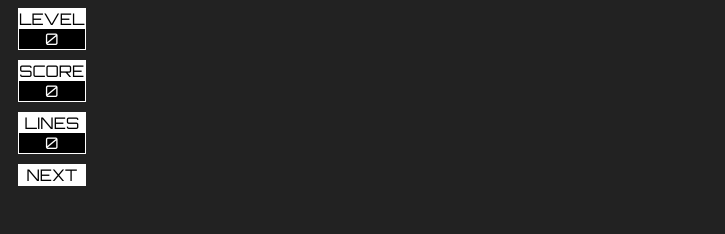
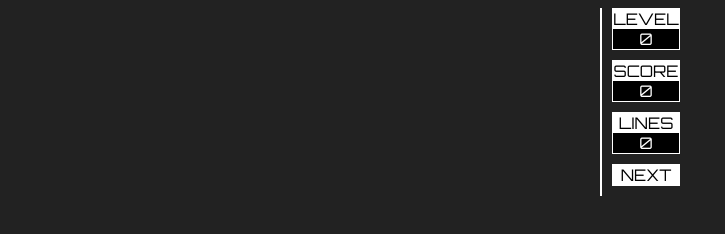
Before and after one commit to lpatalas/FBlocks, a website: page public/index.html in a window 1280 px wide. Shown: the whole page, without its empty margins (0-725 px from the left). Drawn offline with Linux system fonts and the light colour scheme.

Commit message:
Add border to game area and center page

```diff
--- a/public/index.html
+++ b/public/index.html
@@ -8,12 +8,18 @@
     body {
       background: #222;
       color: #FFF;
+      display: flex;
       font-family: 'Orbitron', sans-serif;
+      justify-content: center;
     }
 
     .mainContainer {
       display: flex;
       flex-direction: row;
+    }
+
+    #gameContainer {
+      border: solid 1px #FFF;
     }
 
     .statsContainer {
```
